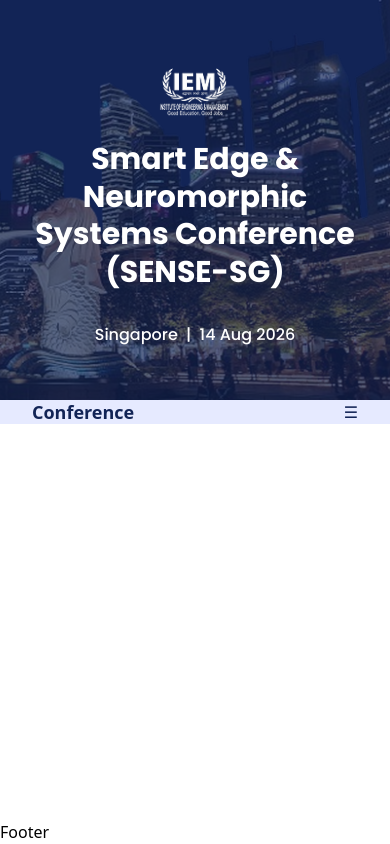
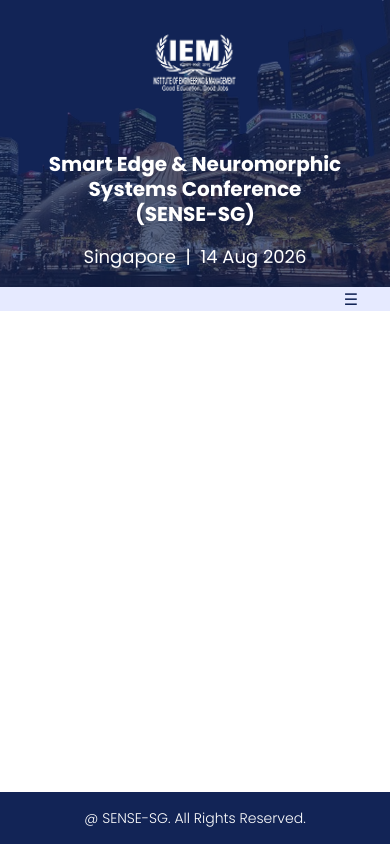
Before and after one commit to DebasishDebnath/Singapore-Conference, a React (Vite) app: page / in a window 390 px wide. Built offline with nearby package versions, Linux system fonts and the light colour scheme.

Commit message:
Refactor Footer, Header, and Navbar components for improved layout and styling; enhance responsiveness and accessibility.

```diff
--- a/src/components/Footer.jsx
+++ b/src/components/Footer.jsx
@@ -1,7 +1,9 @@
 import React from "react";
 
 function Footer() {
-  return <div>Footer</div>;
+  return <div className="bg-[#122456] text-white w-full py-4 lg:py-6 flex flex-col items-center justify-center">
+    <p className="poppins-light text-sm">@ SENSE-SG. All Rights Reserved.</p>
+  </div>;
 }
 
 export default Footer;
--- a/src/components/Header.jsx
+++ b/src/components/Header.jsx
@@ -5,7 +5,7 @@ function Header() {
   return (
     <>
 
-    <header className="relative w-full min-h-[400px] bg-[#122456] text-white flex flex-col md:flex-row items-center md:items-start justify-center md:justify-between px-6 sm:px-10 md:px-16 py-10 overflow-hidden poppins-regular">
+    <header className="relative w-full lg:min-h-[400px] bg-[#122456] text-white flex flex-col md:flex-row items-center md:items-start justify-center md:justify-between lg:px-16 px-10 md:px-16 py-4 overflow-hidden poppins-regular">
       {/* Background Image (Right Side / Overlay for small screens) */}
       <div className="absolute inset-0 md:inset-y-0 md:right-0 md:left-auto w-full md:w-1/2 opacity-30 md:opacity-100">
         <img
@@ -16,20 +16,20 @@ function Header() {
       </div>
 
       {/* Content Section */}
-      <div className="relative z-10 flex flex-col items-center md:items-start text-center md:text-left max-w-2xl space-y-6">
+      <div className="relative z-10 flex flex-col items-center md:items-start text-center md:text-left max-w-2xl gap-4">
         <img
           src="./iem_logo.png"
           alt="IEM Logo"
-          className="h-20 sm:h-24 mb-2 sm:mb-4"
+          className="md:h-20 h-24"
         />
 
-        <h1 className="text-3xl sm:text-4xl md:text-4xl font-bold leading-tight">
+        <h1 className="text-xl md:text-4xl font-bold mt-6 leading-tight">
           <span className="block">Smart Edge & Neuromorphic</span>
           <span className="block">Systems Conference</span>
           <span className="block">(SENSE-SG)</span>
         </h1>
 
-        <p className="text-base sm:text-lg md:text-xl font-medium mt-2 sm:mt-4">
+        <p className="lg:text-lg text-lg md:text-xl">
           Singapore &nbsp;|&nbsp; 14 Aug 2026
         </p>
       </div>
--- a/src/components/Navbar.jsx
+++ b/src/components/Navbar.jsx
@@ -9,12 +9,12 @@ function Navbar() {
     {/* Flex Container */}
     <div className="flex items-center justify-center py-3 relative">
       {/* Logo / Title (optional placeholder) */}
-      <div className="absolute left-4 md:left-8">
+      {/* <div className="absolute left-4 md:left-8">
         <h1 className="text-[#122456] font-bold text-lg">Conference</h1>
-      </div>
+      </div> */}
 
       {/* Desktop Menu */}
-      <div className="hidden md:flex items-center space-x-6 text-[#122456] font-semibold text-sm lg:text-base">
+      <div className="hidden md:flex flex-wrap items-center space-x-6 text-[#122456] font-semibold text-sm lg:text-base">
         <a href="#" className="hover:underline font-bold">
           Home
         </a>
```
